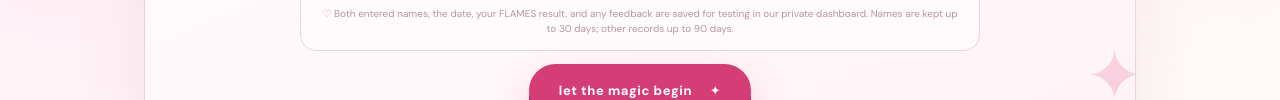
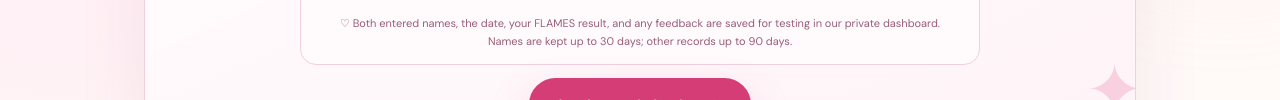
Before and after one commit to Rishikeshsanin/FLAMES, a website with bundled scripts: page index.html in a window 1280 px wide. Shown: the part 1480-1580 px from the top of the page. Built offline with nearby package versions, Linux system fonts and the light colour scheme.

Commit message:
style(ui): small readable testing-data notice within romantic entry card

```diff
--- a/privacy.css
+++ b/privacy.css
@@ -2,6 +2,7 @@
 .entry-consent strong{display:block;margin-bottom:7px;font:600 17px "Playfair Display",serif;color:#934363}
 .entry-consent p{margin:0;text-align:center}
 .entry-consent a{color:#a82d66}
+.entry-consent .entry-storage-disclosure{display:block;margin:8px auto 0;max-width:630px;font-size:11px;line-height:1.65;color:#995d7b}
 
 /* A closing love letter: intimate, joyful, and just as much a part of the game. */
 .love-letter-section{position:relative;isolation:isolate;overflow:hidden;max-width:1080px;margin:76px auto 22px;padding:76px 38px 64px;border:1px solid #f1cad9;border-radius:44px;text-align:center;background:radial-gradient(circle at 10% 12%,#ffe1edb8 0,transparent 35%),radial-gradient(circle at 89% 78%,#f7d2e5bd 0,transparent 39%),linear-gradient(145deg,#fffafc,#fff1f6 62%,#fff8fa);box-shadow:0 24px 65px #ad527119}
```
